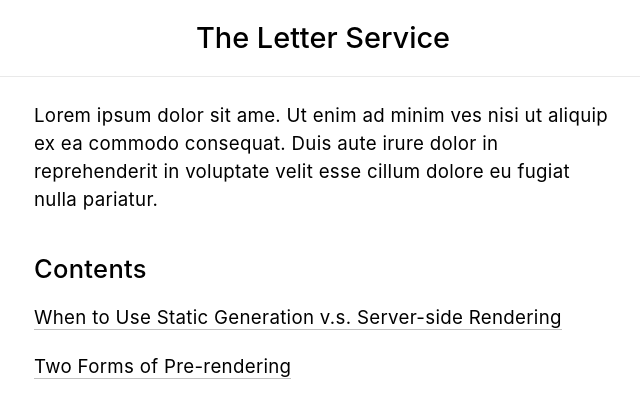
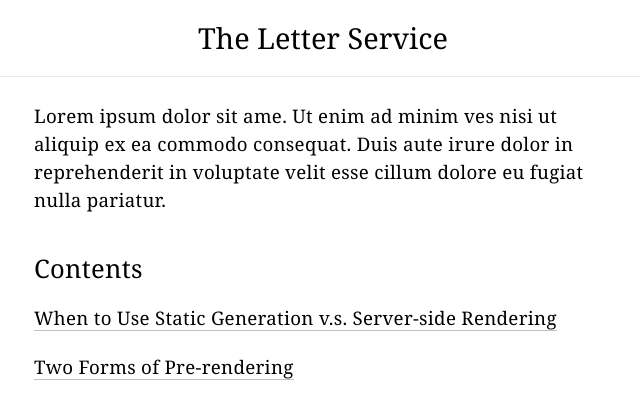
Before and after one commit to withlowe/blog-charter, a Next.js app: page / in a window 1280 px wide. Shown: the top 418 px of the page, without its empty margins (317-957 px from the left). Built offline with nearby package versions, Linux system fonts and the light colour scheme.

Commit message:
Update global.css

```diff
--- a/styles/global.css
+++ b/styles/global.css
@@ -2,7 +2,7 @@ html,
 body {
   padding: 0;
   margin: 0;
-  font-family: -apple-system, BlinkMacSystemFont, Charter, Georgia, serif;
+  font-family: Charter, Georgia, Times, serif;
   line-height: 1.6;
   font-size: 17px;
   letter-spacing: 0.018rem
```
